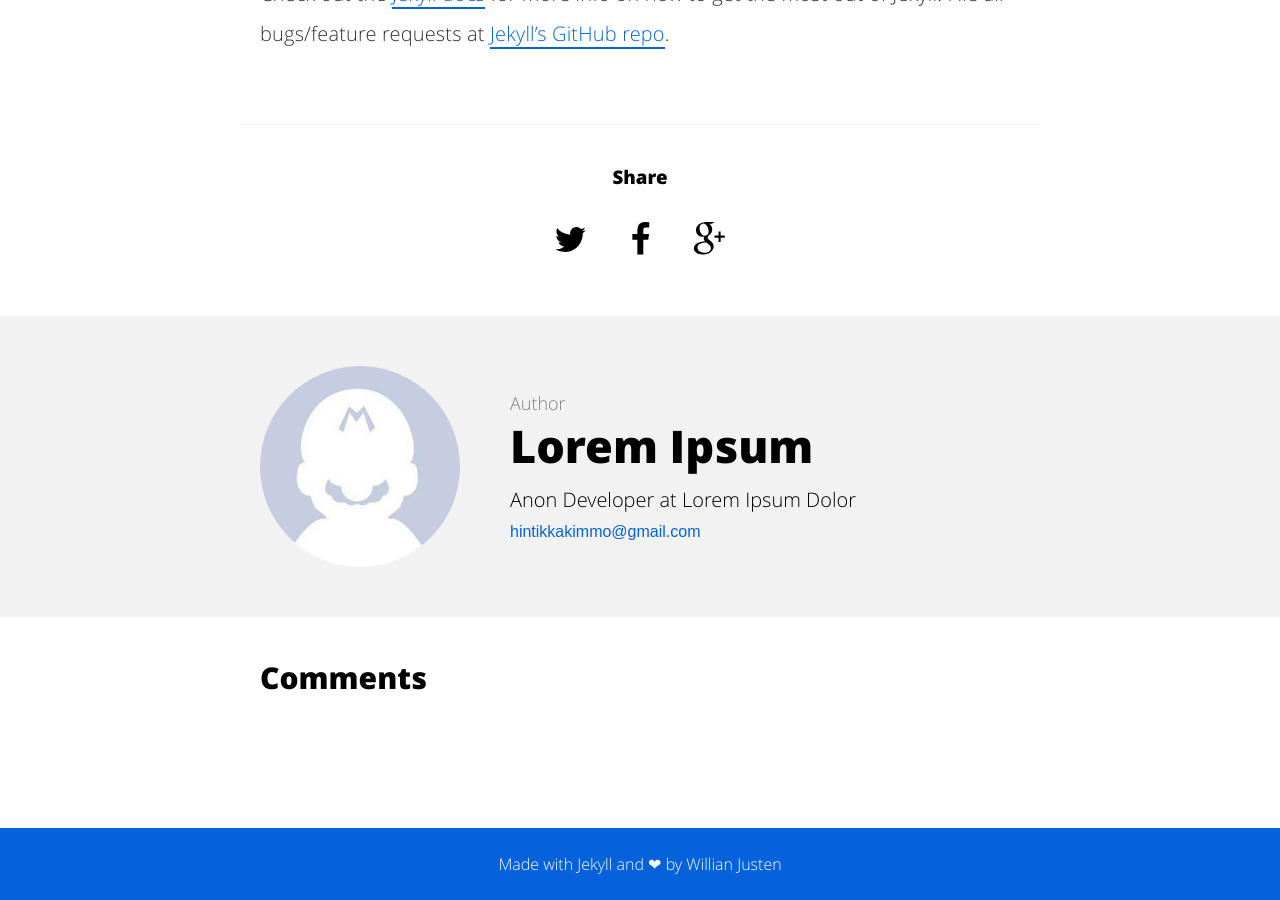
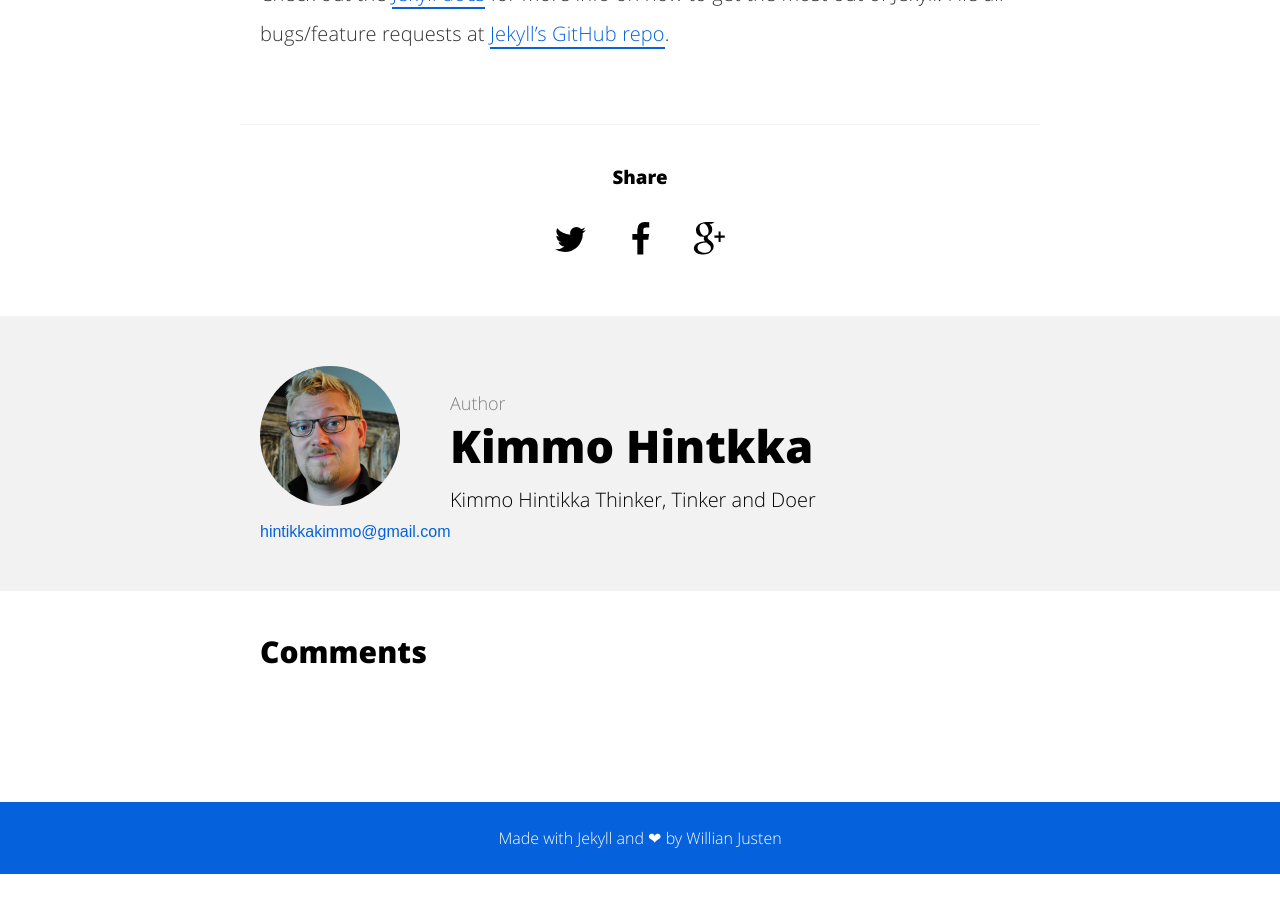
Before and after one commit to riseofthetigers/HintikkaKimmo.github.io, a Jekyll site: the page built from _posts/2015-08-04-welcome-to-jekyll.md, in a window 1280 px wide and 900 px high, scrolled down 1462 px. Built offline with Jekyll 4.4.1, drawn with Linux system fonts in a browser that asks for light colours; comment, search, counter and statistics services are not loaded; after the commit the page ends 2336 px from its top, so only the background shows below that.

Commit message:
new profile

```diff
--- a/_config.yml
+++ b/_config.yml
@@ -4,8 +4,8 @@
 url: "http://www.kimmohintikka.com/" # the base hostname & protocol for your site
 
 # User settings
-username: Lorem Ipsum
-user_description: Anon Developer at Lorem Ipsum Dolor
+username: Kimmo Hintkka
+user_description: Kimmo Hintikka Thinker, Tinker and Doer
 user_title: Kimmo Hintikka
 email: hintikkakimmo@gmail.com
 twitter_username: KimmoHintikka
```
Also changed, not shown: assets/img/blog-author.jpg.
